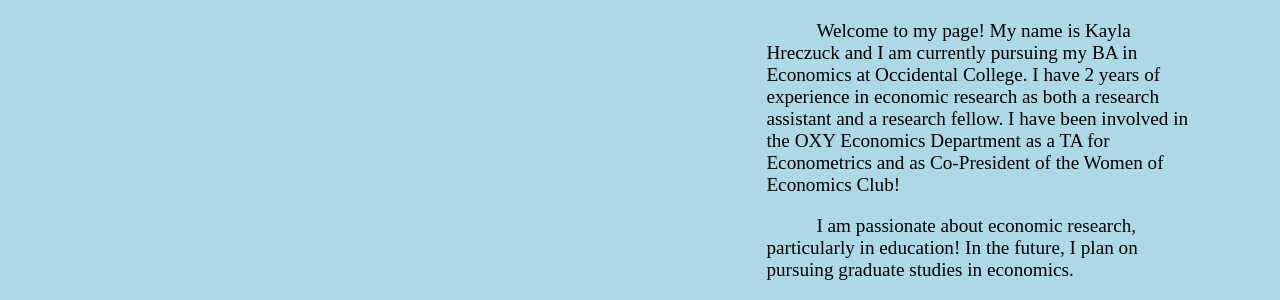
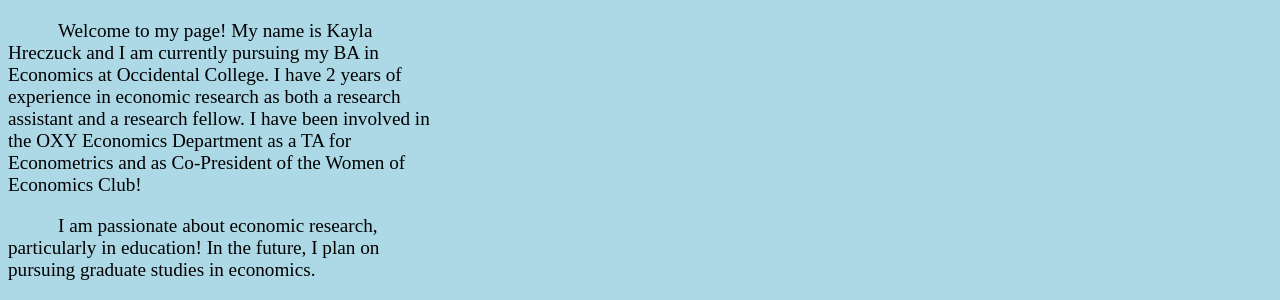
Before and after one commit to khreczuck/khreczuck.github.io, a plain HTML site: page index.html in a window 1280 px wide. Shown: the part 723-1023 px from the top of the page. Drawn offline with Linux system fonts and the light colour scheme.

Commit message:
Fixed about me bio placement

```diff
--- a/index.html
+++ b/index.html
@@ -55,7 +55,8 @@
 
 .column.side {
   width: 35%;
-  padding-left: 60%
+  padding-right: 60%
+
 }
 
 .row:after {
@@ -95,5 +96,6 @@
 
 
 
+
 </body>
 </html>
```
